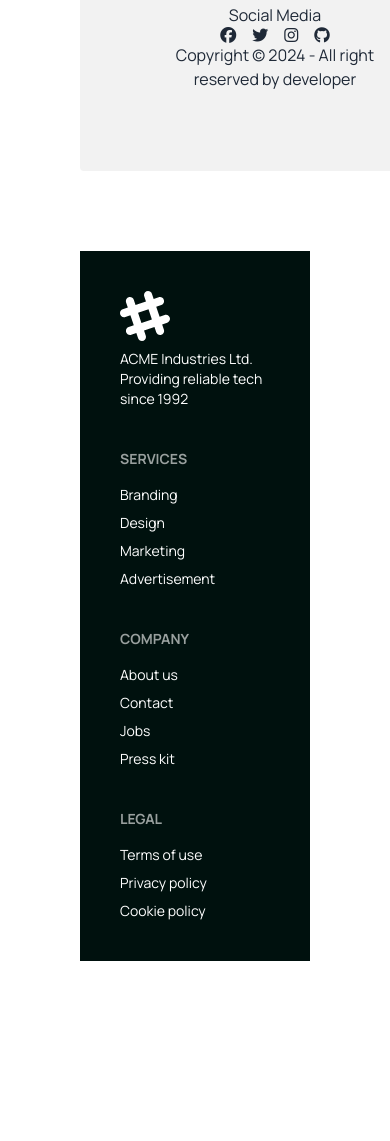
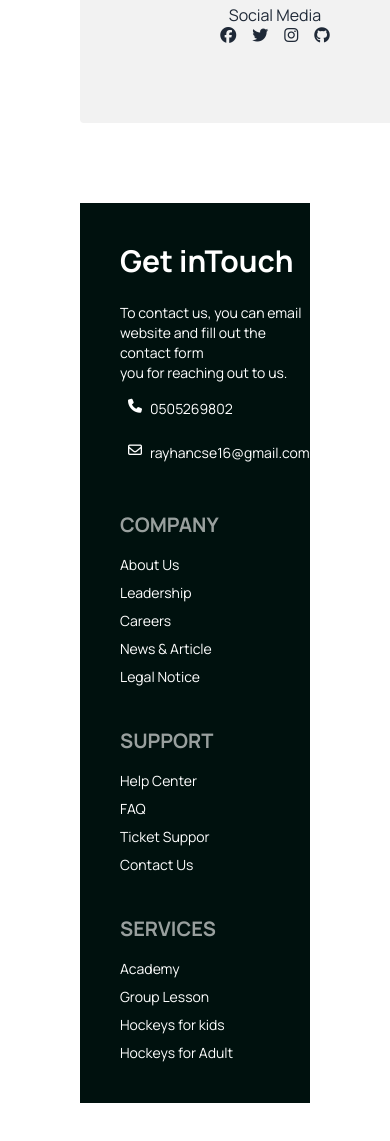
Before and after one commit to Rayhan9966/assignment3, a plain HTML site: page index.html in a window 390 px wide. Shown: the part 9600-10741 px from the top of the page. Before the commit the page ends 10641 px from the top, so only its background shows below. Drawn offline with nearby package versions, Linux system fonts and the light colour scheme.

Commit message:
footer section updated

```diff
--- a/index.html
+++ b/index.html
@@ -43,7 +43,9 @@
                             <li><a>Contact</a></li>
                         </ul>
                     </div>
-                    <a class="btn btn-ghost text-4xl font-bold justify-start ml-60   mb-4">Hockey's</a>
+
+                    <a
+                        class="btn btn-ghost text-4xl font-bold justify-start ml-60 sm:flex-col lg:flex-col  mb-4">Hockey's</a>
                 </div>
                 <div class="navbar-center hidden lg:flex">
                     <ul class="menu menu-horizontal px-1">
@@ -57,8 +59,9 @@
                 </div>
                 <div class="ml-10 gap-4">
                     <i class="fa-solid fa-magnifying-glass"></i>
-                    <button class="btn btn-error">Get Tickets</button>
+                    <button class="btn btn-error sm:flex-col lg:flex-col ">Get Tickets</button>
                 </div>
+
             </div>
             <div class="container mx-auto lg:px-20 sm:px-8">
 
@@ -467,7 +470,7 @@
         <section class="my-48">
             <div class="container mx-auto px-24">
                 <h1 class="text-5xl font-bold text-center mb-4">Contact us anytime</h1>
-                <p class="text-center w-2/3 mx-auto">To contact us, you can email us  call us at
+                <p class="text-center w-2/3 mx-auto">To contact us, you can email us call us at
                     +1-555-555-5555, or visit our website and fill out the contact form. We will respond to your inquiry
                     as soon as possible. Thank you for reaching out to us.e.</p>
                 <div class="mt-12 grid grid-cols-1 lg:grid-cols-3">
@@ -533,7 +536,7 @@
 
                             </div>
                             <div>
-                                <label  class=" font-bold" for="">Phone Number</label>
+                                <label class=" font-bold" for="">Phone Number</label>
                                 <input type="text" placeholder="Enter Your Phone Number"
                                     class="input input-bordered w-full max-w-xs" />
 
@@ -567,43 +570,58 @@
 
             </div>
 
-            <aside>
-                <p>Copyright © 2024 - All right reserved by developer</p>
-            </aside>
+
         </div>
     </main>
     <footer class="p-20">
         <footer class="footer p-10 bg-accent-content text-base-100">
             <aside>
-                <svg width="50" height="50" viewBox="0 0 24 24" xmlns="http://www.w3.org/2000/svg" fill-rule="evenodd"
+                <!-- <svg width="50" height="50" viewBox="0 0 24 24" xmlns="http://www.w3.org/2000/svg" fill-rule="evenodd"
                     clip-rule="evenodd" class="fill-current">
                     <path
                         d="M22.672 15.226l-2.432.811.841 2.515c.33 1.019-.209 2.127-1.23 2.456-1.15.325-2.148-.321-2.463-1.226l-.84-2.518-5.013 1.677.84 2.517c.391 1.203-.434 2.542-1.831 2.542-.88 0-1.601-.564-1.86-1.314l-.842-2.516-2.431.809c-1.135.328-2.145-.317-2.463-1.229-.329-1.018.211-2.127 1.231-2.456l2.432-.809-1.621-4.823-2.432.808c-1.355.384-2.558-.59-2.558-1.839 0-.817.509-1.582 1.327-1.846l2.433-.809-.842-2.515c-.33-1.02.211-2.129 1.232-2.458 1.02-.329 2.13.209 2.461 1.229l.842 2.515 5.011-1.677-.839-2.517c-.403-1.238.484-2.553 1.843-2.553.819 0 1.585.509 1.85 1.326l.841 2.517 2.431-.81c1.02-.33 2.131.211 2.461 1.229.332 1.018-.21 2.126-1.23 2.456l-2.433.809 1.622 4.823 2.433-.809c1.242-.401 2.557.484 2.557 1.838 0 .819-.51 1.583-1.328 1.847m-8.992-6.428l-5.01 1.675 1.619 4.828 5.011-1.674-1.62-4.829z">
                     </path>
-                </svg>
-                <p>ACME Industries Ltd.<br />Providing reliable tech since 1992</p>
+                </svg> -->
+                <h1  class="text-3xl font-bold text-center mb-4">Get inTouch</h1>
+                <p>To contact us, you can email
+                    website and fill out the contact form <br>
+                    you for reaching out to us.</p>
+                    <div class="flex gap-2 p-2 align-items">
+                        <i class="fa-solid fa-phone"></i>
+                        <p>0505269802</p>
+                    </div>
+                    <div class="flex gap-2 p-2 align-items">
+                        <i class="fa-regular fa-envelope"></i>
+                        <p>rayhancse16@gmail.com</p>
+                    </div>
             </aside>
+
             <nav>
-                <header class="footer-title">Services</header>
-                <a class="link link-hover">Branding</a>
-                <a class="link link-hover">Design</a>
-                <a class="link link-hover">Marketing</a>
-                <a class="link link-hover">Advertisement</a>
+                <header class="footer-title text-xl font-bold text-center mb-2">Company</header>
+                <a class="link link-hover">About Us</a>
+                <a class="link link-hover">Leadership</a>
+                <a class="link link-hover">Careers</a>
+                <a class="link link-hover">News & Article</a>
+                <a class="link link-hover">Legal Notice </a>
             </nav>
             <nav>
-                <header class="footer-title">Company</header>
-                <a class="link link-hover">About us</a>
-                <a class="link link-hover">Contact</a>
-                <a class="link link-hover">Jobs</a>
-                <a class="link link-hover">Press kit</a>
+                <header class="footer-title text-xl font-bold text-center mb-2">Support</header>
+                <a class="link link-hover">Help Center</a>
+                <a class="link link-hover">FAQ</a>
+                <a class="link link-hover">Ticket Suppor</a>
+                <a class="link link-hover">Contact Us</a>
             </nav>
+
             <nav>
-                <header class="footer-title">Legal</header>
-                <a class="link link-hover">Terms of use</a>
-                <a class="link link-hover">Privacy policy</a>
-                <a class="link link-hover">Cookie policy</a>
+                <header class="footer-title text-xl font-bold text-center mb-2">Services</header>
+                <a class="link link-hover">Academy</a>
+                <a class="link link-hover">Group Lesson</a>
+                <a class="link link-hover">Hockeys for kids</a>
+                <a class="link link-hover">Hockeys for Adult</a>
             </nav>
+
         </footer>
+
     </footer>
 </body>
 
```
